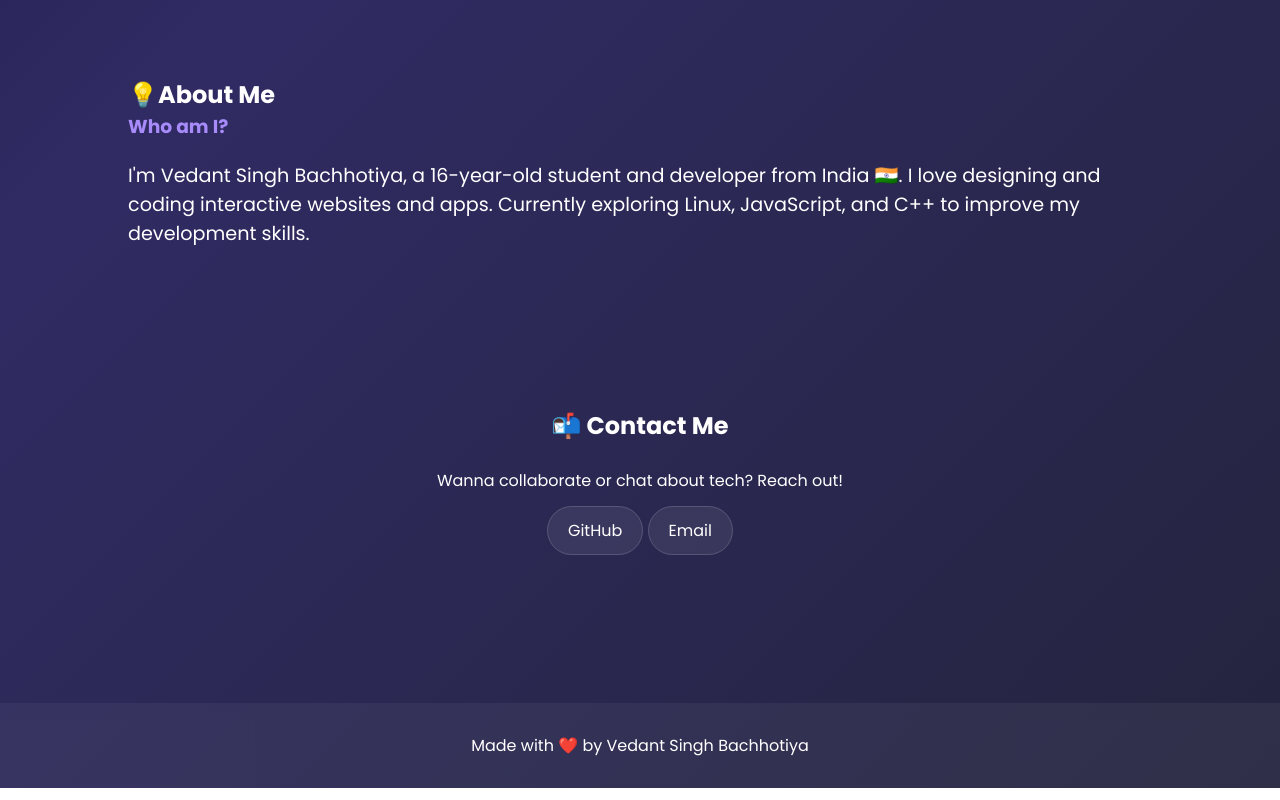
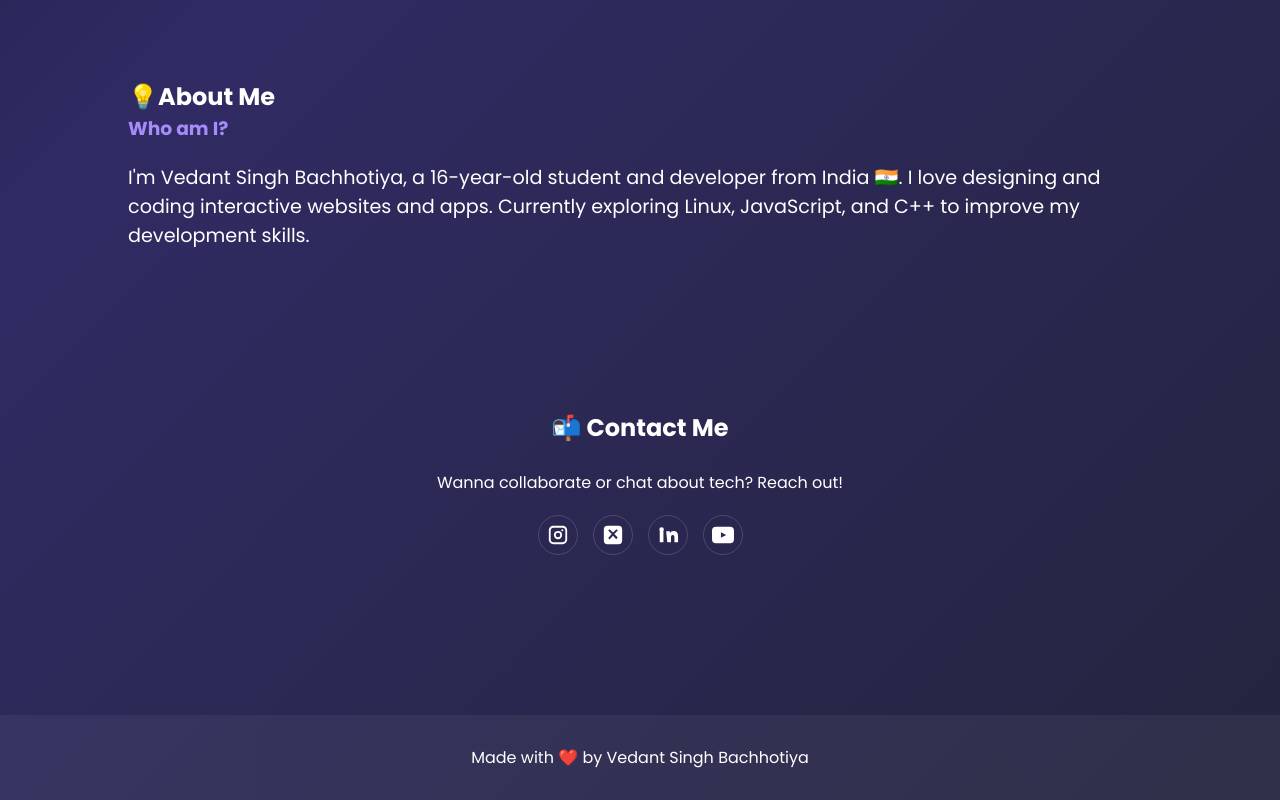
Before and after one commit to VedantVerse/PortFolio, a plain HTML site: page index.html in a window 1280 px wide. Shown: the part 1568-2368 px from the top of the page. Drawn offline with Linux system fonts and the light colour scheme.

Commit message:
Update index.html

```diff
--- a/index.html
+++ b/index.html
@@ -28,6 +28,7 @@
         justify-content: space-between;
         align-items: center;
         padding: 20px 60px;
+        border: 1px solid rgba(255, 255, 255, 0.15);
         border-end-end-radius: 50px;
         border-end-start-radius: 50px;
         background: rgba(255, 255, 255, 0.05);
@@ -354,6 +355,39 @@
         }
       }
 
+      .social-icons {
+        display: flex;
+        justify-content: center;
+        align-items: center;
+        gap: 15px;
+        margin-top: 20px;
+      }
+
+      .social-icons a {
+        width: 40px;
+        height: 40px;
+        display: flex;
+        justify-content: center;
+        align-items: center;
+        border-radius: 50%;
+        background: var(--card-bg);
+        backdrop-filter: blur(8px);
+        transition: 0.3s ease;
+        border: 1px solid rgba(255, 255, 255, 0.16);
+      }
+
+      .social-icons a:hover {
+        background: var(--accent);
+        transform: scale(1.15);
+        box-shadow: 0 0 20px var(--accent);
+      }
+
+      .social-icons svg {
+        width: 22px;
+        height: 22px;
+        fill: #fff;
+      }
+
       /* MOBILE RESPONSIVE STYLES */
       @media screen and (max-width: 768px) {
         header {
@@ -506,11 +540,43 @@
       <h2>📬 Contact Me</h2>
       <br />
       <p>Wanna collaborate or chat about tech? Reach out!</p>
-      <div class="contact-link">
-        <br /><a href="https://github.com/VedantVerse" target="_blank"
-          >GitHub</a
-        >
-        <a href="mailto:vedant@example.com">Email</a>
+
+      <div class="social-icons">
+        <!-- Instagram -->
+        <a href="https://instagram.com" target="_blank">
+          <svg viewBox="0 0 24 24">
+            <path
+              d="M7 2C4.24 2 2 4.24 2 7v10c0 2.76 2.24 5 5 5h10c2.76 0 5-2.24 5-5V7c0-2.76-2.24-5-5-5H7zm10 2c1.65 0 3 1.35 3 3v10c0 1.65-1.35 3-3 3H7c-1.65 0-3-1.35-3-3V7c0-1.65 1.35-3 3-3h10zm-5 3.5A4.5 4.5 0 1 0 16.5 12 4.51 4.51 0 0 0 12 7.5zm0 7A2.5 2.5 0 1 1 14.5 12 2.5 2.5 0 0 1 12 14.5zm4.75-8.88a1.12 1.12 0 1 1-1.12 1.12 1.12 1.12 0 0 1 1.12-1.12z"
+            />
+          </svg>
+        </a>
+
+        <!-- Twitter / X -->
+        <a href="https://twitter.com" target="_blank">
+          <svg viewBox="0 0 24 24">
+            <path
+              d="M18 2H6A4 4 0 0 0 2 6v12a4 4 0 0 0 4 4h12a4 4 0 0 0 4-4V6a4 4 0 0 0-4-4zm-2.21 14.79L12 12.83l-3.79 3.96-1.42-1.42L10.59 11 6.79 7.21 8.21 5.79 12 9.17l3.79-3.38 1.42 1.42L13.41 11l3.8 3.79-1.42 1.42z"
+            />
+          </svg>
+        </a>
+
+        <!-- LinkedIn -->
+        <a href="https://linkedin.com" target="_blank">
+          <svg viewBox="0 0 24 24">
+            <path
+              d="M4.98 3.5A2.5 2.5 0 1 1 2.5 6a2.5 2.5 0 0 1 2.48-2.5zM3 8h4v12H3zm7 0h4v1.71h.06a4.39 4.39 0 0 1 3.94-2.16c4.21 0 5 2.77 5 6.36V20h-4v-5.27c0-1.25-.02-2.85-1.73-2.85s-2 1.36-2 2.76V20h-4z"
+            />
+          </svg>
+        </a>
+
+        <!-- YouTube -->
+        <a href="https://youtube.com" target="_blank">
+          <svg viewBox="0 0 24 24">
+            <path
+              d="M19.6 3H4.4A4.4 4.4 0 0 0 0 7.4v9.2A4.4 4.4 0 0 0 4.4 21h15.2a4.4 4.4 0 0 0 4.4-4.4V7.4A4.4 4.4 0 0 0 19.6 3zM9.75 15.02V8.98L15.5 12z"
+            />
+          </svg>
+        </a>
       </div>
     </section>
 
@@ -519,6 +585,11 @@
     </footer>
 
     <script>
+      function scrollToContact() {
+        document
+          .getElementById("contact")
+          .scrollIntoView({ behavior: "smooth" });
+      }
       function scrollToContact() {
         document
           .getElementById("contact")
```
